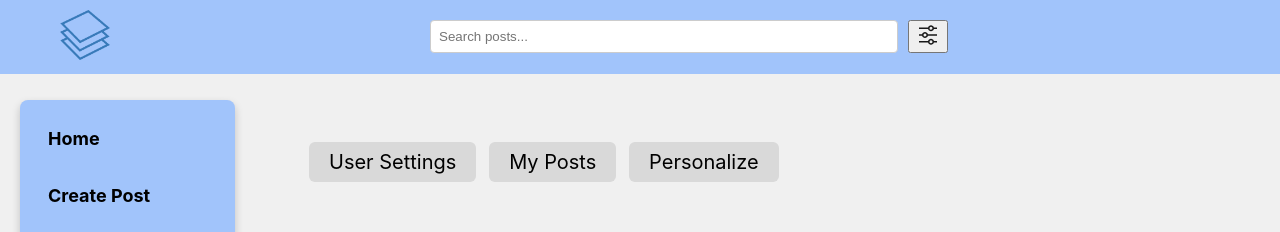
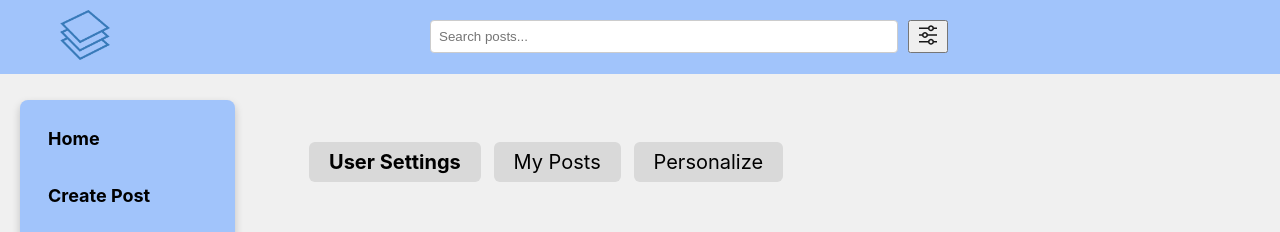
Before and after one commit to 20201141/NSF, a React (Create React App) app: page /account in a window 1280 px wide. Shown: the top 232 px of the page. Built offline with nearby package versions, Linux system fonts and the light colour scheme; no server answers.

Commit message:
fix bold always on user settings

```diff
--- a/src/account/UserSettings.tsx
+++ b/src/account/UserSettings.tsx
@@ -9,9 +9,9 @@ const UserSettings = () => {
     <div className="user-nav">
       <nav>
         <ul>
-          <li><NavLink to="/account/#" className="user-nav-item">User Settings</NavLink></li>
-          <li><NavLink to="/account/my-post" className="user-nav-item">My Posts</NavLink></li>
-          <li><NavLink to="/account/personalize" className="user-nav-item">Personalize</NavLink></li>
+          <li><NavLink className={({ isActive }) => isActive ? "active nav-link" : "user-nav-item"} to="/account" end={true} >User Settings</NavLink></li>
+          <li><NavLink className={({ isActive }) => isActive ? "active nav-link" : "user-nav-item"} to="/account/my-post" >My Posts</NavLink></li>
+          <li><NavLink className={({ isActive }) => isActive ? "active nav-link" : "user-nav-item"} to="/account/personalize" >Personalize</NavLink></li>
         </ul>
       </nav>
       <Outlet />
```
